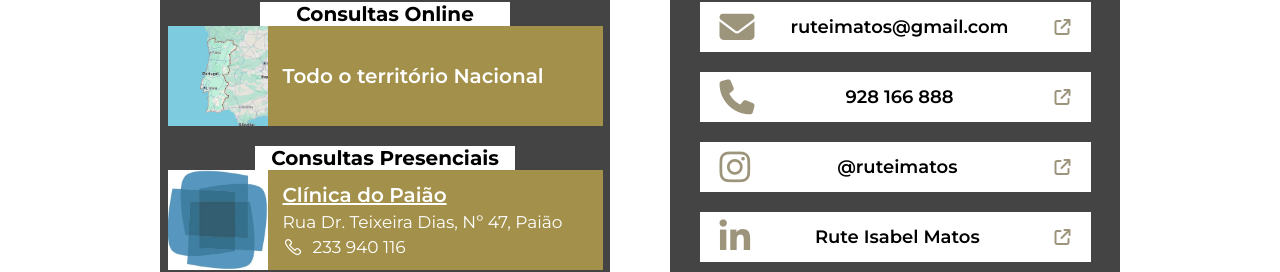
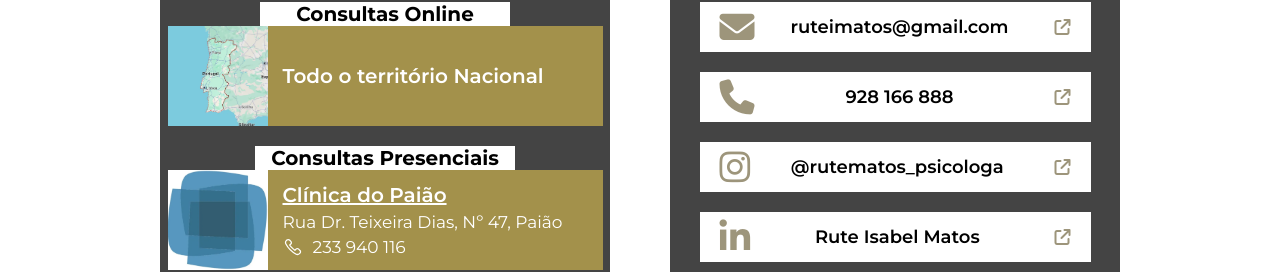
Before and after one commit to lucasoriental/drarutematos, a React (Vite) app: page / in a window 1280 px wide. Shown: the part 7659-7931 px from the top of the page. Built offline with nearby package versions, Linux system fonts and the light colour scheme.

Commit message:
main
adicionando as redes sociais na página de contactos

```diff
--- a/src/components/sections/contacts.jsx
+++ b/src/components/sections/contacts.jsx
@@ -19,13 +19,13 @@ export default function ContactosEMarcacoes() {
       id: 1,
       imagem: <i className="fa-solid fa-phone"></i>,
       nomeRedeSocial: "928 166 888",
-      link: "https://web.whatsapp.com/send?phone=351928166888",
+      link: "tel:+351928166888",
     },
     {
       id: 2,
       imagem: <i className="fa-brands fa-instagram"></i>,
-      nomeRedeSocial: "@ruteimatos",
-      link: "#",
+      nomeRedeSocial: "@rutematos_psicologa",
+      link: "https://instagram.com/rutematos_psicologa",
     },
     {
       id: 3,
@@ -37,7 +37,7 @@ export default function ContactosEMarcacoes() {
       id: 4,
       imagem: <i className="fa-brands fa-facebook-f"></i>,
       nomeRedeSocial: "Rute Isabel Matos",
-      link: "#",
+      link: "https://facebook.com/rutematospsicologa",
     },
   ];
 
```
